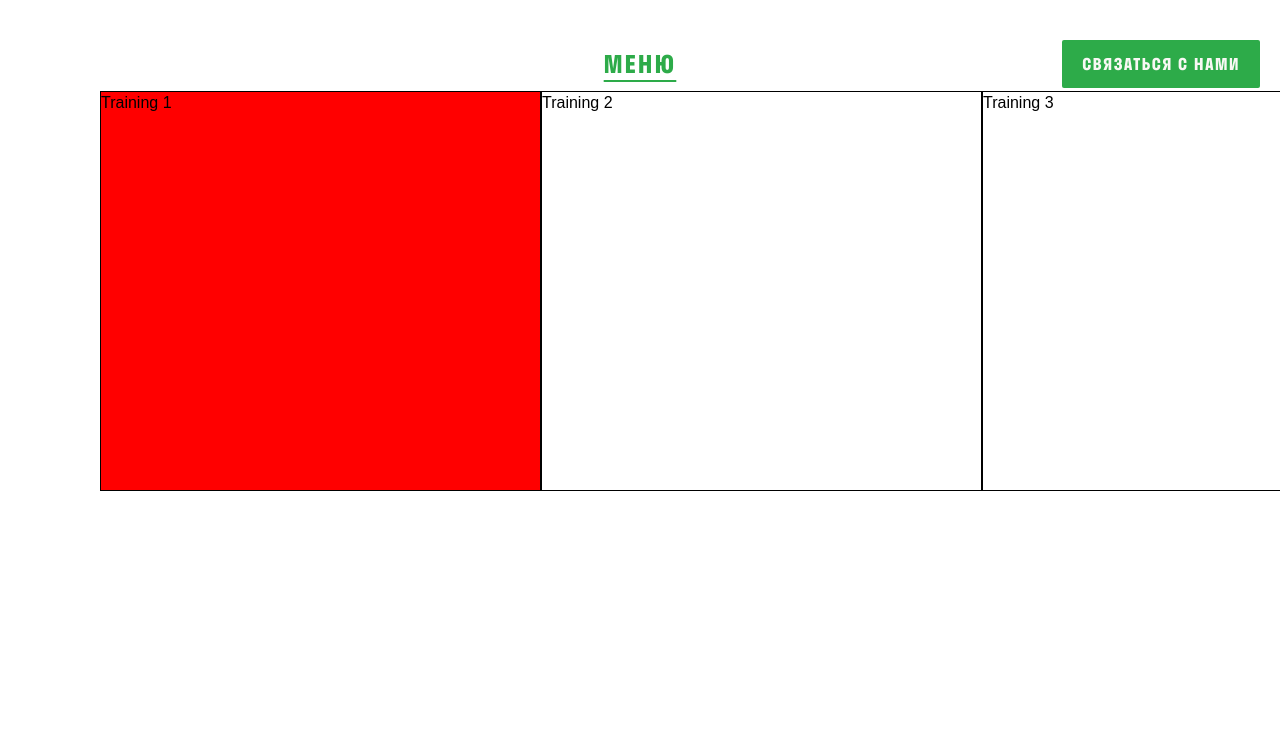
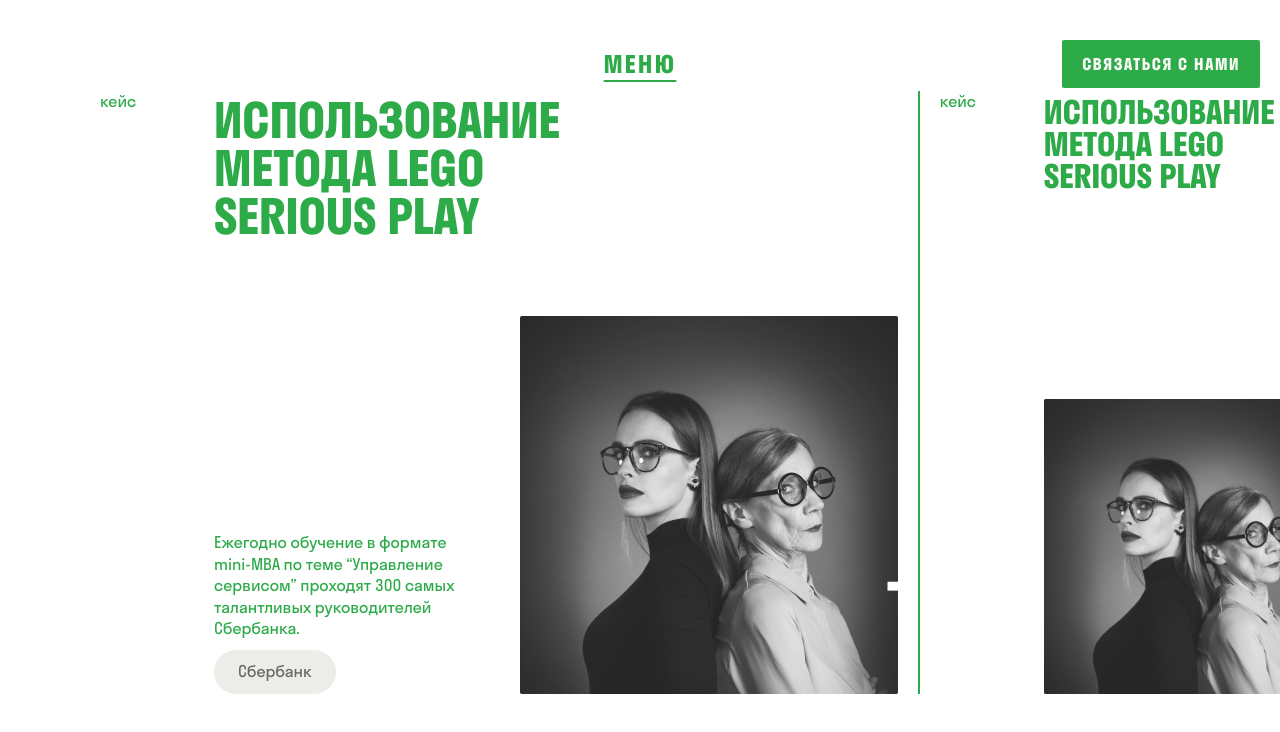
Before and after one commit to DavidEliauri/TBGROUP, a Vue app: page /cases-swiper in a window 1280 px wide. Shown: the top 732 px of the page. Built offline with nearby package versions, Linux system fonts and the light colour scheme.

Commit message:
Trainings

```diff
--- a/src/pages/CasesSwiper.vue
+++ b/src/pages/CasesSwiper.vue
@@ -6,17 +6,36 @@
       @slideChange="slideChangeHandler"
       :mousewheel="true"
       :modules="[Mousewheel]"
+      @beforeSlideChangeStart="beforeSlideChangeHandler"
       class="mySwiper"
   >
-    <swiper-slide v-for="(training_item, index) in 10" :key="`training-item-${index}`">
-      Training {{ index + 1 }}
+    <swiper-slide v-for="(training_item, index) in 10" :key="`training-item-${index}`" class="card">
+      <p class="card__type body">кейс</p>
+      <div class="card__content">
+        <h2 class="card__content__title" :class="active_index===index?'heading_4':'heading_5'">ИСПОЛЬЗОВАНИЕ МЕТОДА LEGO
+          SERIOUS
+          PLAY</h2>
+        <div class="card__content__info">
+          <div class="card__content__info__nutshell">
+            <p class="card__content__info__nutshell__text body">
+              Ежегодно обучение в формате mini-MBA по теме “Управление сервисом” проходят 300 самых талантливых
+              руководителей Сбербанка.
+            </p>
+            <div class="card__content__info__nutshell__badges">
+              <Badge class="card__content__info__nutchell__badges__item">Сбербанк</Badge>
+            </div>
+          </div>
+          <img src="@/assets/images/TwoWomans.png" alt="Training image" class="card__content__info__image"/>
+        </div>
+      </div>
     </swiper-slide>
   </swiper>
 </template>
 <script setup>
 import {Swiper, SwiperSlide} from "swiper/vue";
 import {Mousewheel} from 'swiper'
-import {onMounted, ref} from "vue";
+import {ref} from "vue";
+import Badge from '@/components/Badge.vue';
 import "swiper/css";
 
 const SWIPER_INSTANCE = ref(null);
@@ -50,16 +69,15 @@ const swiperInitHandler = swiper => {
 }
 
 const slideChangeHandler = swiper => active_index.value = swiper.activeIndex;
-// const update = () => SWIPER_INSTANCE.value.update();
 </script>
 
 <style lang="scss">
 .swiper {
   width: 100%;
-  height: 400px;
+  height: 603px;
   transition: 1s !important;
   padding-left: 100px;
-  padding-right: calc(100% - (441px + 818px) / 2 + 100px);
+  padding-right: calc(100% - (441px + 820px) / 2 + 100px);
   @media screen and (max-width: $tablet_start) {
     padding-left: 5vw;
     padding-right: calc(100% - (20vw + 50vw) / 2 + 5vw);
@@ -70,21 +88,108 @@ const slideChangeHandler = swiper => active_index.value = swiper.activeIndex;
   }
 }
 
-.swiper-slide {
+.card {
+  display: flex;
+  flex-direction: row;
+  align-items: flex-start;
+  justify-content: space-between;
+  grid-gap: 53px;
+  color: $BRIGHT_GREEN_100;
+  border: none;
+  border-right: 2px solid $BRIGHT_GREEN_100;
+  height: 100%;
+  padding: 0 20px;
   width: 441px;
+
+
   @media screen and (max-width: $tablet_start) {
     width: 60vw;
   }
-  border: 1px solid black;
-  height: 100%;
-  transition: 0.6s;
 
-  &-active {
+  &:first-of-type {
+    padding-left: 0;
+  }
+
+  &__content {
+    display: flex;
+    flex-direction: column;
+    justify-content: space-between;
+    align-items: flex-start;
+    height: 100%;
+
+    &__title {
+      width: 277px;
+      color: inherit;
+      margin-top: 5px;
+    }
+
+    &__info {
+      height: 100%;
+      display: flex;
+      justify-content: flex-end;
+      align-items: flex-end;
+      grid-gap: 0;
+
+      &__image {
+        width: 295px;
+        height: auto;
+        max-height: 310px;
+        object-fit: contain;
+      }
+
+      &__nutshell {
+        display: flex;
+        flex-direction: column;
+        justify-content: flex-end;
+        grid-gap: 10px;
+        width: 0;
+        opacity: 0;
+
+        &__text {
+          min-width: 262px;
+          width: 262px;
+        }
+
+        &__badges {
+          grid-gap: 2px;
+          display: flex;
+        }
+      }
+    }
+  }
+
+  &.swiper-slide-active {
+    width: 820px;
+    transition: 1s;
     @media screen and (max-width: $tablet_start) {
       width: 85vw;
     }
-    transition: 1s;
-    background-color: red;
+  }
+
+  &.swiper-slide-active & {
+    &__content {
+      &__title {
+        width: 400px;
+      }
+
+      &__info {
+        grid-gap: 44px;
+
+        &__image {
+          display: block;
+          width: 378px;
+          max-width: 378px;
+          height: auto;
+          max-height: 390px
+        }
+
+        &__nutshell {
+          width: 262px;
+          opacity: 1;
+
+        }
+      }
+    }
   }
 }
 </style>
```
